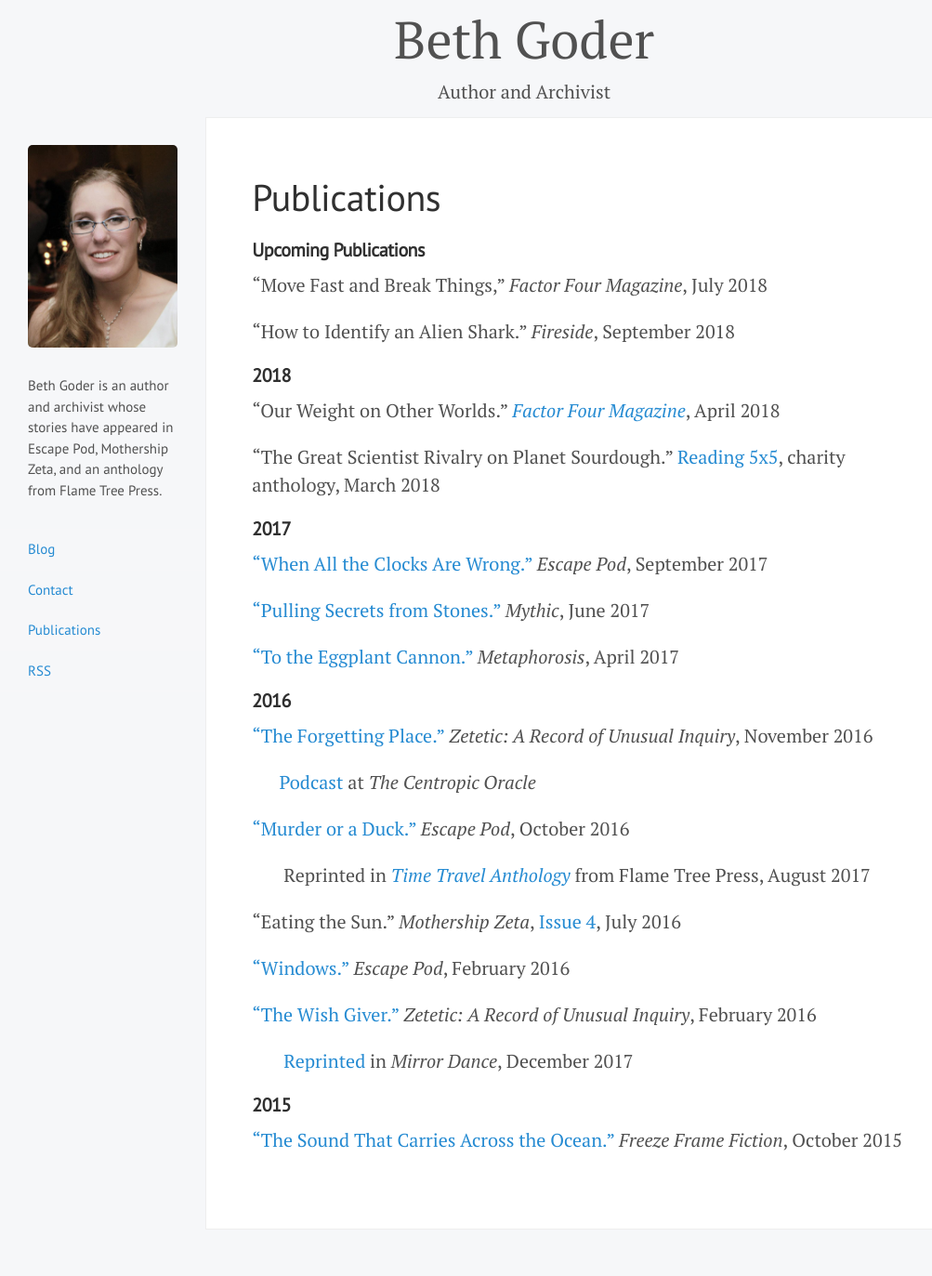
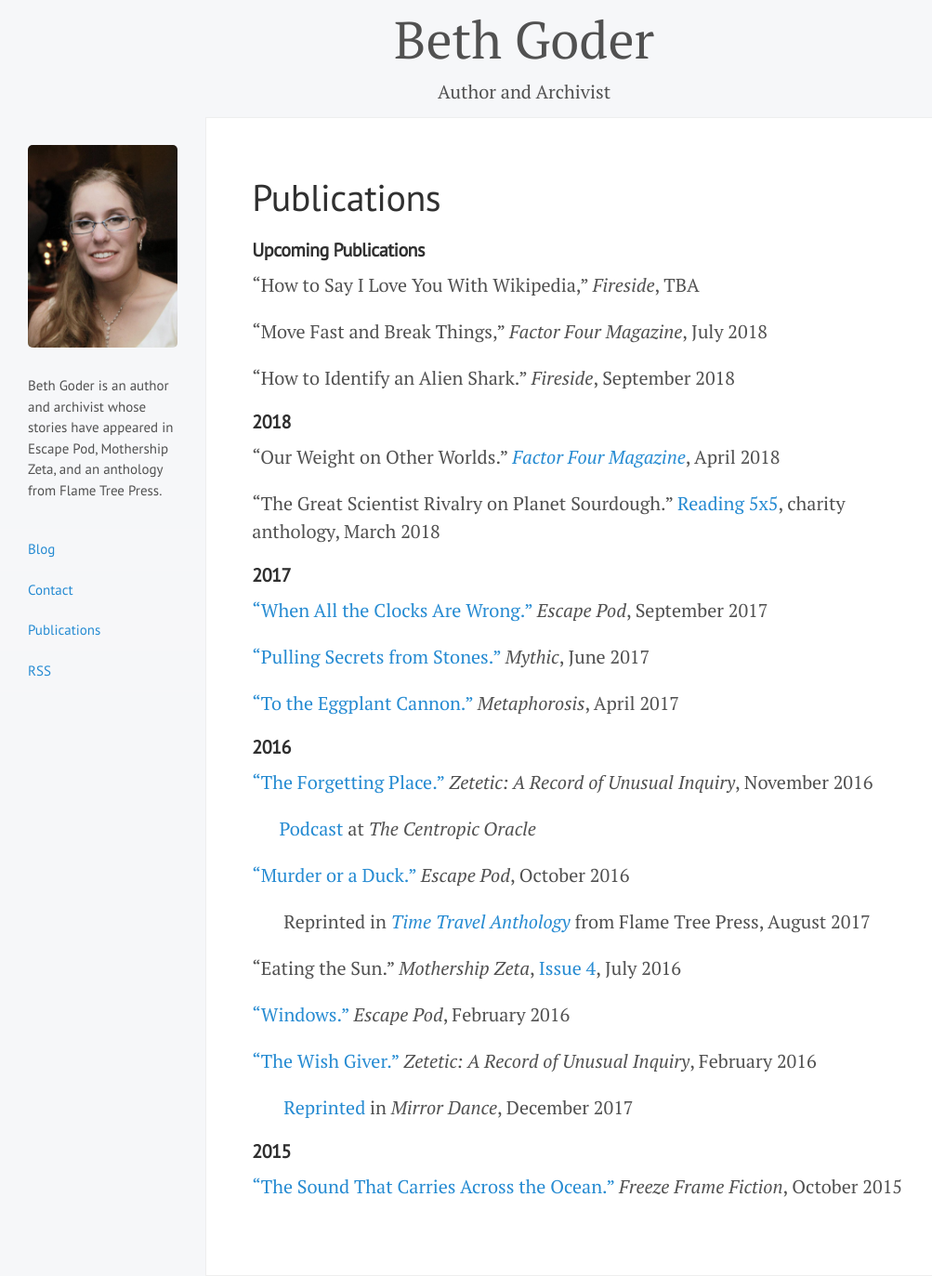
Before and after one commit to BethGoder/BethGoder.github.io, a Jekyll site: the page built from pubs.md, in a window 1280 px wide. Shown: the whole page at 93% size, without its empty margins (0-1003 px from the left). Built offline with Jekyll 4.4.1, drawn with Linux system fonts in a browser that asks for light colours; before the commit the page ends 1323 px from its top, so only the background shows below that.

Commit message:
Update pubs.md

```diff
--- a/pubs.md
+++ b/pubs.md
@@ -6,6 +6,8 @@ permalink: /publications/
 
 
 #### __Upcoming Publications__
+"How to Say I Love You With Wikipedia," _Fireside_, TBA
+
 "Move Fast and Break Things," _Factor Four Magazine_, July 2018
 
 "How to Identify an Alien Shark." _Fireside_, September 2018
```
